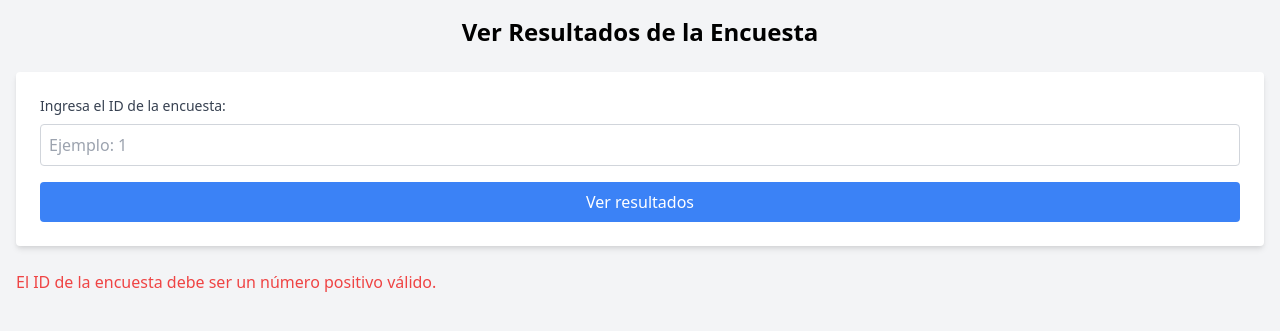
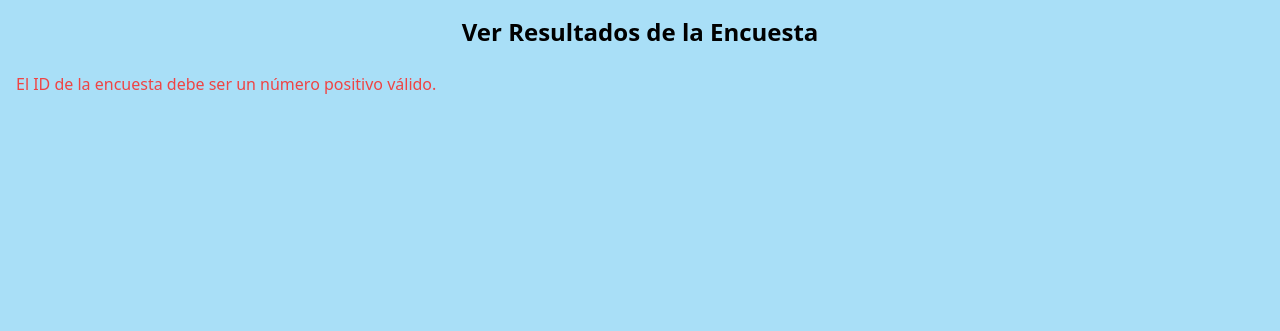
Before and after one commit to NicolasD2/TeVo, a Django app: page /ver_resultados_encuesta/ in a window 1280 px wide. Shown: the top 331 px of the page. Run offline with Django 5.2, Linux system fonts and the light colour scheme; some libraries are stand-ins or nearby versions.

Commit message:
Visualización de encuestas

```diff
--- a/tevo/templates/creador_home.html
+++ b/tevo/templates/creador_home.html
@@ -15,12 +15,10 @@
             <div class="card-body">
                 <h5 class="card-title">Encuestas</h5>
                 <p class="card-text">Visualiza las encuestas disponibles</p>
-                <a href="crear_encuesta" class="btn btn-primary">Crear Encuestas</a>
-                <a href="ver_resultados_encuesta" class="btn btn-primary">Ver Resultados Encuesta</a>
+                <a href="{% url 'crear_encuesta' %}" class="btn btn-primary">Crear Encuestas</a>
+                <a href="{% url 'ver_resultados_encuesta' %}" class="btn btn-primary">Ver Resultados Encuesta</a>
             </div>
         </div>
     </div>
-
-
 </div>
 {% endblock %}
--- a/tevo/templates/ver_resultados_encuesta.html
+++ b/tevo/templates/ver_resultados_encuesta.html
@@ -6,30 +6,32 @@
   <meta name="viewport" content="width=device-width, initial-scale=1.0">
   <title>Ver Resultados de la Encuesta</title>
   <link href="https://cdn.jsdelivr.net/npm/tailwindcss@2.0.0/dist/tailwind.min.css" rel="stylesheet">
+  <style>
+    .bg-custom-blue {
+      background-color: #A9DFF7;
+    }
+    .bg-custom-green {
+      background-color: #A3E6B1;
+    }
+  </style>
 </head>
-<body class="bg-gray-100">
+<body class="bg-custom-blue">
   <div class="container mx-auto p-4">
     <h1 class="text-2xl font-bold text-center mb-6">Ver Resultados de la Encuesta</h1>
 
-    <!-- Formulario para ingresar la ID -->
-    <form action="{% url 'ver_resultados_encuesta' %}" method="GET" class="bg-white p-6 rounded shadow-md">
-      {% csrf_token %}
-      <label for="encuesta_id" class="block text-sm font-medium text-gray-700 mb-2">Ingresa el ID de la encuesta:</label>
-      <input type="number" id="encuesta_id" name="encuesta_id" required class="w-full p-2 border border-gray-300 rounded mb-4" placeholder="Ejemplo: 1">
-      <button type="submit" class="w-full bg-blue-500 text-white py-2 rounded">Ver resultados</button>
-    </form>
-
-    {% if resultados %}
-      <div class="mt-6">
-        <h2 class="text-xl font-bold mb-4">Resultados de la Encuesta</h2>
+    {% if encuestas %}
+      {% for encuesta in encuestas %}
+        <div class="bg-white p-6 rounded shadow-md mb-4">
+          <h2 class="text-xl font-bold mb-4">{{ encuesta.titulo }}</h2>
           <ul>
-          {% for resultado in resultados %}
-            <li class="bg-white p-4 mb-4 shadow-md rounded">
+            {% for resultado in encuesta.resultados %}
+              <li class="bg-custom-green p-4 mb-2 rounded">
                 <strong>{{ resultado.texto }}</strong>: {{ resultado.votos }} votos ({{ resultado.porcentaje|floatformat:2 }}%)
               </li>
             {% endfor %}
           </ul>
         </div>
+      {% endfor %}
     {% elif error %}
       <div class="mt-6 text-red-500">{{ error }}</div>
     {% endif %}
```
Lines whose indentation alone changed are shown as unchanged.
